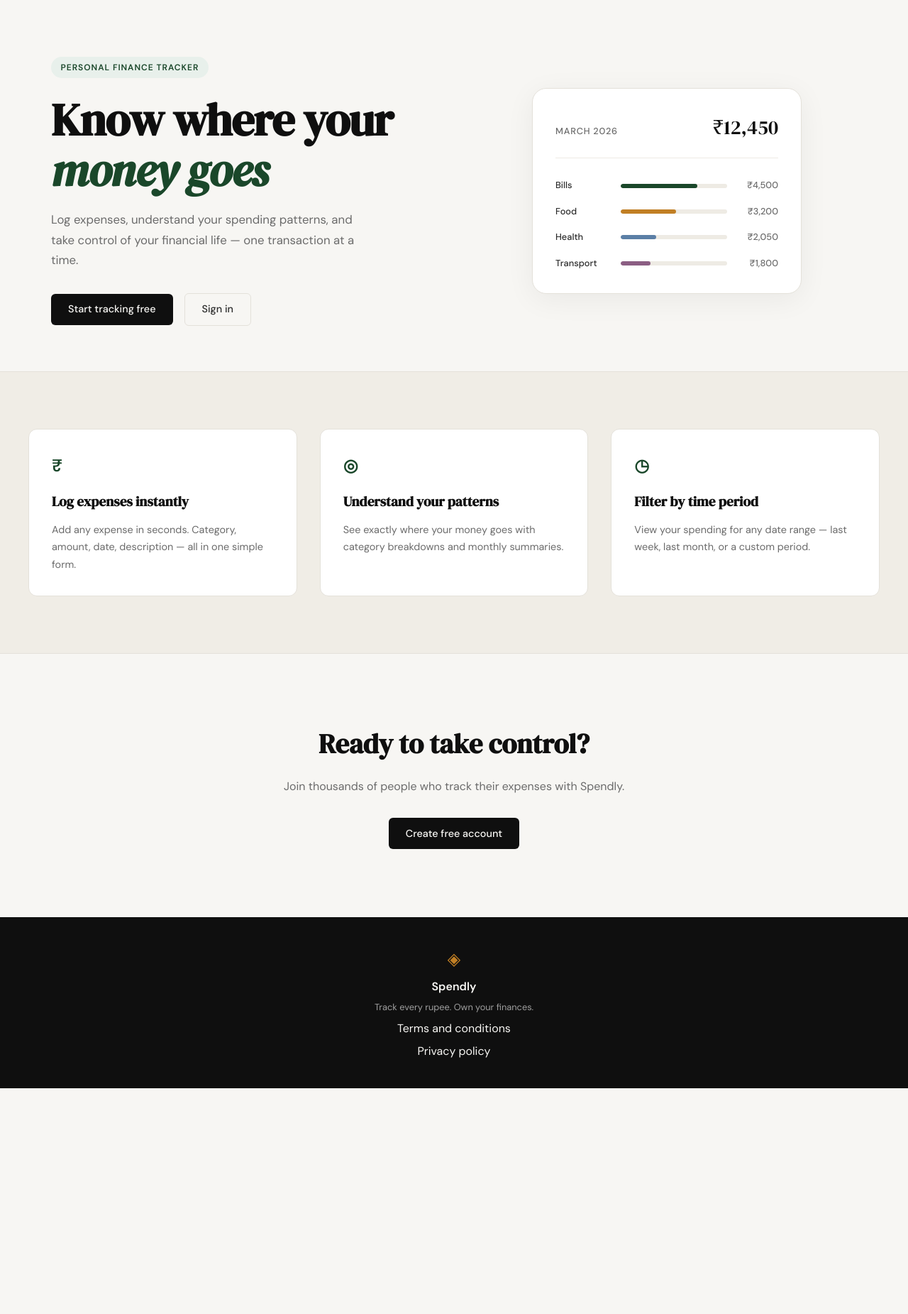
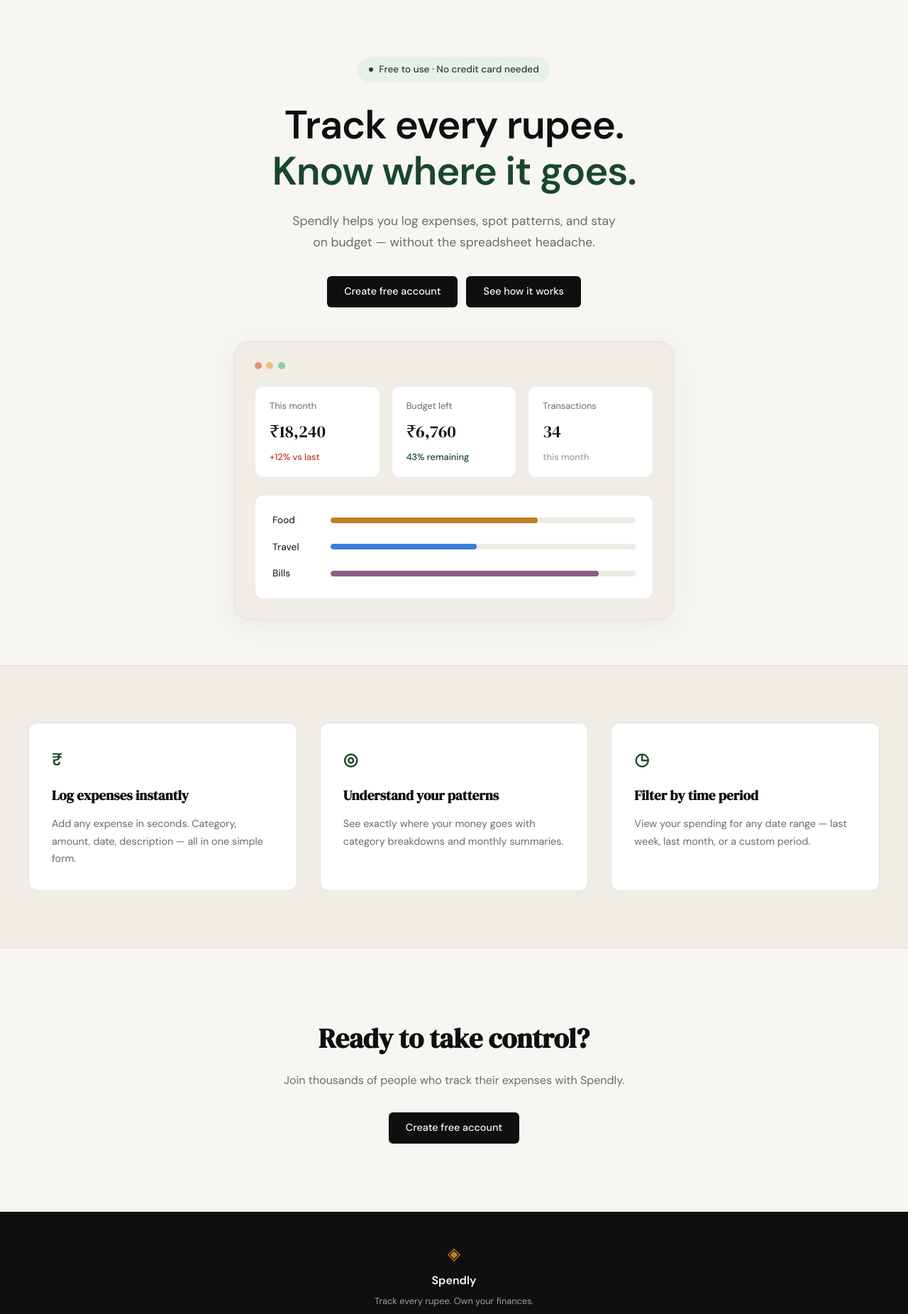
Before and after one commit to Samruddhin-18/spendly, a Flask app: page / in a window 1280 px wide. Shown: the part 61-1912 px from the top of the page at 71% size. Before the commit the page ends 1594 px from the top, so only its background shows below. Run offline with Flask 3, Linux system fonts and the light colour scheme.

Commit message:
landing: redesign hero section to match mockup

```diff
--- a/app.py
+++ b/app.py
@@ -25,6 +25,11 @@
 @app.route("/terms")
 def terms():
     return render_template("terms.html")
+
+
+@app.route("/privacy")
+def privacy():
+    return render_template("privacy.html")
 
 
 # ------------------------------------------------------------------ #
--- a/static/css/style.css
+++ b/static/css/style.css
@@ -125,53 +125,69 @@
 
 .hero {
     padding: 5rem 2rem 4rem;
-    display: grid;
-    grid-template-columns: 1fr 1fr;
-    gap: 4rem;
+    display: flex;
+    flex-direction: column;
     align-items: center;
+    text-align: center;
+    gap: 3rem;
     max-width: var(--max-width);
     margin: 0 auto;
 }
 
+.hero-inner {
+    display: flex;
+    flex-direction: column;
+    align-items: center;
+    max-width: 720px;
+}
+
 .hero-badge {
-    display: inline-block;
+    display: inline-flex;
+    align-items: center;
+    gap: 0.5rem;
     background: var(--accent-light);
     color: var(--accent);
-    font-size: 0.75rem;
-    font-weight: 600;
-    letter-spacing: 0.08em;
-    text-transform: uppercase;
-    padding: 0.35rem 0.85rem;
+    font-size: 0.85rem;
+    font-weight: 500;
+    padding: 0.45rem 1rem;
     border-radius: 999px;
+    margin-bottom: 1.75rem;
+}
+
+.hero-badge-dot {
+    width: 6px;
+    height: 6px;
+    border-radius: 50%;
+    background: var(--accent);
+}
+
+.hero-title {
+    font-family: var(--font-body);
+    font-weight: 700;
+    font-size: clamp(2.5rem, 5vw, 3.5rem);
+    line-height: 1.15;
+    letter-spacing: -0.02em;
+    color: var(--ink);
     margin-bottom: 1.5rem;
 }
 
-.hero-title {
-    font-family: var(--font-display);
-    font-size: clamp(2.5rem, 5vw, 4rem);
-    line-height: 1.1;
-    letter-spacing: -0.02em;
-    color: var(--ink);
-    margin-bottom: 1.25rem;
-}
-
-.hero-title em {
-    font-style: italic;
+.hero-title-accent {
     color: var(--accent);
 }
 
 .hero-subtitle {
-    font-size: 1.05rem;
+    font-size: 1.1rem;
     color: var(--ink-muted);
     line-height: 1.7;
-    max-width: 460px;
+    max-width: 480px;
     margin-bottom: 2rem;
 }
 
 .hero-actions {
     display: flex;
-    gap: 1rem;
+    gap: 0.75rem;
     align-items: center;
+    justify-content: center;
 }
 
 /* ------------------------------------------------------------------ */
@@ -181,58 +197,99 @@
 .hero-visual {
     display: flex;
     justify-content: center;
+    width: 100%;
 }
 
 .mock-card {
-    background: var(--paper-card);
+    background: var(--paper-warm);
     border: 1px solid var(--border);
     border-radius: var(--radius-lg);
-    padding: 2rem;
+    padding: 1.75rem;
     width: 100%;
-    max-width: 380px;
+    max-width: 620px;
     box-shadow: 0 8px 40px rgba(0,0,0,0.06);
 }
 
-.mock-card-header {
+.mock-card-dots {
     display: flex;
-    justify-content: space-between;
-    align-items: baseline;
-    margin-bottom: 1.75rem;
-    padding-bottom: 1.25rem;
-    border-bottom: 1px solid var(--border-soft);
+    gap: 0.4rem;
+    margin-bottom: 1.5rem;
 }
 
-.mock-label {
-    font-size: 0.8rem;
-    font-weight: 500;
-    color: var(--ink-muted);
-    text-transform: uppercase;
-    letter-spacing: 0.06em;
+.mock-dot {
+    width: 10px;
+    height: 10px;
+    border-radius: 50%;
 }
 
-.mock-total {
+.mock-dot-red { background: #e8907a; }
+.mock-dot-yellow { background: #ecc179; }
+.mock-dot-green { background: #8fc9ac; }
+
+.mock-stats {
+    display: grid;
+    grid-template-columns: repeat(3, 1fr);
+    gap: 1rem;
+    margin-bottom: 1.5rem;
+}
+
+.mock-stat {
+    background: var(--paper-card);
+    border: 1px solid var(--border-soft);
+    border-radius: var(--radius-md);
+    padding: 1.1rem 1.25rem;
+    display: flex;
+    flex-direction: column;
+    gap: 0.4rem;
+    text-align: left;
+}
+
+.mock-stat-label {
+    font-size: 0.8rem;
+    color: var(--ink-muted);
+}
+
+.mock-stat-value {
     font-family: var(--font-display);
-    font-size: 1.75rem;
+    font-size: 1.5rem;
     color: var(--ink);
 }
 
-.mock-bars { display: flex; flex-direction: column; gap: 1rem; }
+.mock-stat-delta {
+    font-size: 0.8rem;
+    font-weight: 500;
+    color: var(--ink-faint);
+}
+
+.mock-stat-delta-bad { color: var(--danger); }
+.mock-stat-delta-good { color: var(--accent); }
+
+.mock-bars {
+    background: var(--paper-card);
+    border: 1px solid var(--border-soft);
+    border-radius: var(--radius-md);
+    padding: 1.5rem;
+    display: flex;
+    flex-direction: column;
+    gap: 1rem;
+}
 
 .mock-bar-row {
     display: grid;
-    grid-template-columns: 80px 1fr 60px;
+    grid-template-columns: 70px 1fr;
     align-items: center;
     gap: 0.75rem;
 }
 
 .mock-cat {
-    font-size: 0.8rem;
+    font-size: 0.85rem;
     font-weight: 500;
     color: var(--ink-soft);
+    text-align: left;
 }
 
 .mock-bar-track {
-    height: 6px;
+    height: 8px;
     background: var(--border-soft);
     border-radius: 999px;
     overflow: hidden;
@@ -240,21 +297,13 @@
 
 .mock-bar {
     height: 100%;
-    background: var(--accent);
     border-radius: 999px;
     transition: width 0.6s ease;
 }
 
-.mock-bar-2 { background: var(--accent-2); }
-.mock-bar-3 { background: #5b7fa6; }
-.mock-bar-4 { background: #8b5e83; }
-
-.mock-amt {
-    font-size: 0.8rem;
-    font-weight: 500;
-    color: var(--ink-muted);
-    text-align: right;
-}
+.mock-bar-food { background: var(--accent-2); }
+.mock-bar-travel { background: #3b7dd8; }
+.mock-bar-bills { background: #8b5e83; }
 
 /* ------------------------------------------------------------------ */
 /* Buttons                                                             */
@@ -512,14 +561,8 @@
 /* ------------------------------------------------------------------ */
 
 @media (max-width: 900px) {
-    .hero {
-        grid-template-columns: 1fr;
-        text-align: center;
-    }
-
     .hero-subtitle { max-width: 100%; }
-    .hero-actions { justify-content: center; }
-    .hero-visual { display: none; }
+    .mock-stats { grid-template-columns: 1fr; }
 
     .features-inner { grid-template-columns: 1fr; }
 }
--- a/templates/base.html
+++ b/templates/base.html
@@ -35,7 +35,7 @@
             <span class="footer-name">Spendly</span>
             <p class="footer-copy">Track every rupee. Own your finances.</p>
             <a href="{{ url_for('terms') }}">Terms and conditions</a>
-            <a href="#">Privacy policy</a>
+            <a href="{{ url_for('privacy') }}">Privacy policy</a>
         </div>
     </footer>
 
--- a/templates/landing.html
+++ b/templates/landing.html
@@ -6,55 +6,62 @@
 
 <section class="hero">
     <div class="hero-inner">
-        <div class="hero-badge">Personal Finance Tracker</div>
+        <div class="hero-badge"><span class="hero-badge-dot"></span>Free to use · No credit card needed</div>
         <h1 class="hero-title">
-            Know where your<br>
-            <em>money goes</em>
+            Track every rupee.<br>
+            <span class="hero-title-accent">Know where it goes.</span>
         </h1>
         <p class="hero-subtitle">
-            Log expenses, understand your spending patterns,
-            and take control of your financial life —
-            one transaction at a time.
+            Spendly helps you log expenses, spot patterns, and stay
+            on budget — without the spreadsheet headache.
         </p>
         <div class="hero-actions">
-            <a href="{{ url_for('register') }}" class="btn-primary">Start tracking free</a>
-            <a href="{{ url_for('login') }}" class="btn-ghost">Sign in</a>
+            <a href="{{ url_for('register') }}" class="btn-primary">Create free account</a>
+            <a href="#" class="btn-primary">See how it works</a>
         </div>
     </div>
     <div class="hero-visual">
         <div class="mock-card">
-            <div class="mock-card-header">
-                <span class="mock-label">March 2026</span>
-                <span class="mock-total">₹12,450</span>
+            <div class="mock-card-dots">
+                <span class="mock-dot mock-dot-red"></span>
+                <span class="mock-dot mock-dot-yellow"></span>
+                <span class="mock-dot mock-dot-green"></span>
+            </div>
+            <div class="mock-stats">
+                <div class="mock-stat">
+                    <span class="mock-stat-label">This month</span>
+                    <span class="mock-stat-value">₹18,240</span>
+                    <span class="mock-stat-delta mock-stat-delta-bad">+12% vs last</span>
+                </div>
+                <div class="mock-stat">
+                    <span class="mock-stat-label">Budget left</span>
+                    <span class="mock-stat-value">₹6,760</span>
+                    <span class="mock-stat-delta mock-stat-delta-good">43% remaining</span>
+                </div>
+                <div class="mock-stat">
+                    <span class="mock-stat-label">Transactions</span>
+                    <span class="mock-stat-value">34</span>
+                    <span class="mock-stat-delta">this month</span>
+                </div>
             </div>
             <div class="mock-bars">
                 <div class="mock-bar-row">
+                    <span class="mock-cat">Food</span>
+                    <div class="mock-bar-track">
+                        <div class="mock-bar mock-bar-food" style="width: 68%"></div>
+                    </div>
+                </div>
+                <div class="mock-bar-row">
+                    <span class="mock-cat">Travel</span>
+                    <div class="mock-bar-track">
+                        <div class="mock-bar mock-bar-travel" style="width: 48%"></div>
+                    </div>
+                </div>
+                <div class="mock-bar-row">
                     <span class="mock-cat">Bills</span>
                     <div class="mock-bar-track">
-                        <div class="mock-bar" style="width: 72%"></div>
+                        <div class="mock-bar mock-bar-bills" style="width: 88%"></div>
                     </div>
-                    <span class="mock-amt">₹4,500</span>
-                </div>
-                <div class="mock-bar-row">
-                    <span class="mock-cat">Food</span>
-                    <div class="mock-bar-track">
-                        <div class="mock-bar mock-bar-2" style="width: 52%"></div>
-                    </div>
-                    <span class="mock-amt">₹3,200</span>
-                </div>
-                <div class="mock-bar-row">
-                    <span class="mock-cat">Health</span>
-                    <div class="mock-bar-track">
-                        <div class="mock-bar mock-bar-3" style="width: 33%"></div>
-                    </div>
-                    <span class="mock-amt">₹2,050</span>
-                </div>
-                <div class="mock-bar-row">
-                    <span class="mock-cat">Transport</span>
-                    <div class="mock-bar-track">
-                        <div class="mock-bar mock-bar-4" style="width: 28%"></div>
-                    </div>
-                    <span class="mock-amt">₹1,800</span>
                 </div>
             </div>
         </div>
```
Also changed, not shown: templates/privacy.html (added, +68 -0 lines).
